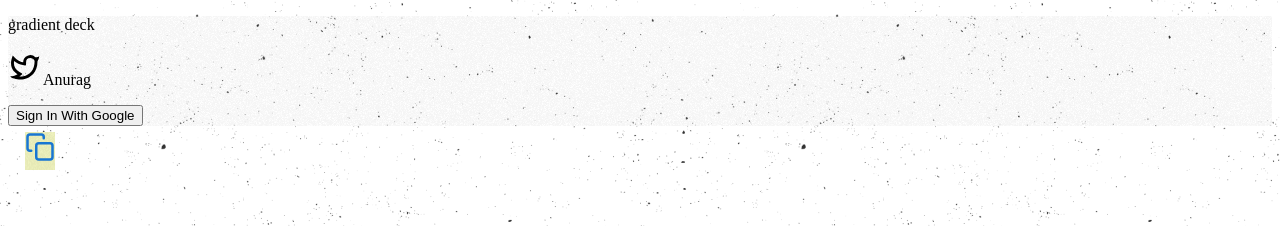
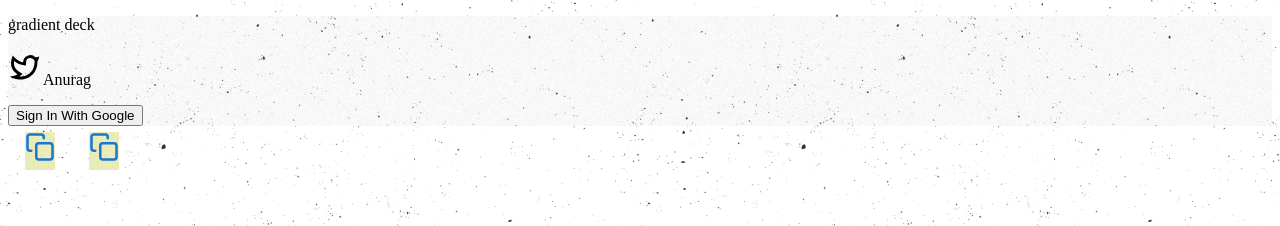
Before and after one commit to anuraglol/gradient-deck, a Next.js app: page / in a window 1280 px wide. Shown: the top 226 px of the page. Built offline with nearby package versions, Linux system fonts and the light colour scheme; no server answers; a web font is replaced by a local one.

Commit message:
fetching-gradients-working

```diff
--- a/components/Gradient.jsx
+++ b/components/Gradient.jsx
@@ -1,14 +1,13 @@
 import { toast, Toaster } from "react-hot-toast";
 import { FiCopy } from "react-icons/fi";
-import copy from "copy-to-clipboard";
 import Button from "@mui/material/Button";
 
 export default function Gradient(props) {
   const copyText = () => {
     toast.success("Copied!");
 
-    let code = `linear-gradient(${props.color1}, ${props.color2})`;
-    copy(code);
+    let code = `${props.code}`;
+    navigator.clipboard.writeText(code);
   };
 
   return (
@@ -20,7 +19,7 @@ export default function Gradient(props) {
         <div
           className="p-6 rounded"
           style={{
-            background: `linear-gradient(${props.color1}, ${props.color2})`,
+            background: `${props.code}`,
           }}
         ></div>
         <div className="w-full flex justify-center mt-4">
--- a/components/Gradients.jsx
+++ b/components/Gradients.jsx
@@ -1,16 +1,14 @@
 import Gradient from "./Gradient";
+import data from "../data.json";
+import { useState } from "react";
 
 export default function Gradients() {
-
-  const fetchData = async () => {
-    // console.log(data);
-    // data.gradients.map((d) => console.log(d));
-  };
-
-  fetchData();
   return (
     <div>
-      <Gradient color1="#fafafa" color2="#fff" />
+      {/* <Gradient color1="#fafafa" color2="#fff" /> */}
+      {data.colors.map((d) => (
+        <Gradient code={d} />
+      ))}
     </div>
   );
 }
--- a/data.json
+++ b/data.json
@@ -1,8 +1,6 @@
-[
-  {
-    "colors": ["#3CA55C", "#B5AC49"]
-  },
-  {
-    "colors": ["#fff", "#fafafa"]
-  }
-]
+{
+  "colors": [
+    "linear-gradient(135deg, #020202, #111)",
+    "linear-gradient(180deg, #d309e1 0%, rgb(156, 26, 255) 100%)"
+  ]
+}
```
